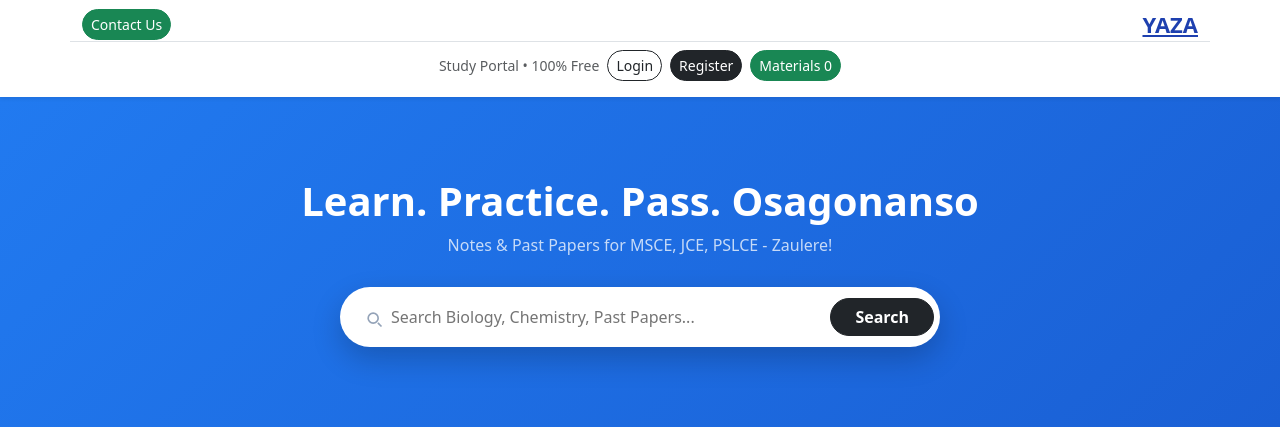
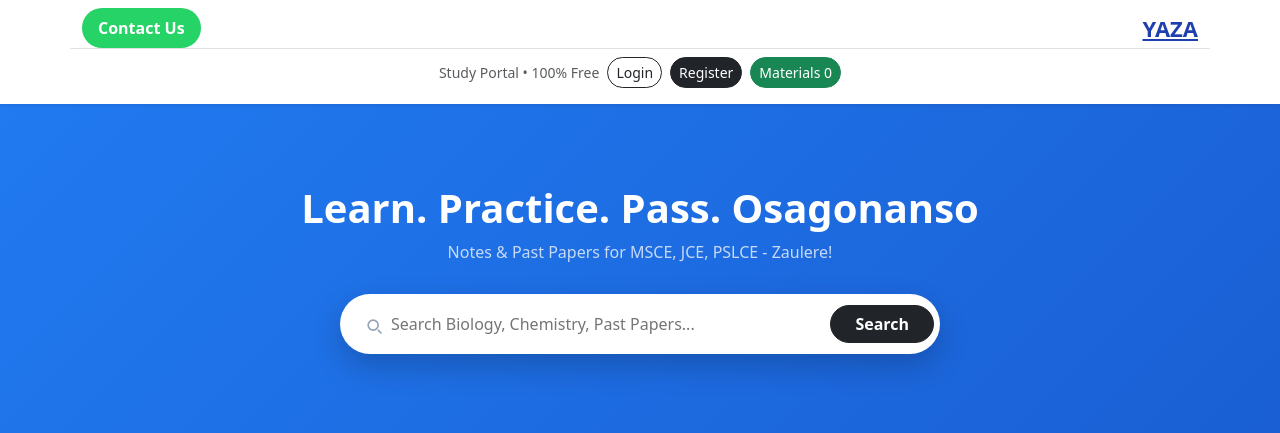
Before and after one commit to thomlivi8-stack/YAZA-project, a Django app: page / in a window 1280 px wide. Shown: the top 433 px of the page. Run offline with Django 5.2, Linux system fonts and the light colour scheme; data that the repository does not hold is empty.

Commit message:
Bring back Contact to US button

```diff
--- a/templates/home.html
+++ b/templates/home.html
@@ -57,10 +57,8 @@
 <nav class="navbar navbar-light bg-white shadow-sm sticky-top">
     <div class="container d-flex justify-content-between align-items-center">
         <!-- LEFT: Contact Us -->
-        <a href="https://wa.me/265998838491?text=Hi%20YAZA,%20I%20need%20help" class="btn btn-success btn-sm rounded-pill">
-            Contact Us
-        </a>
-        <!-- RIGHT: Logo + YAZA -->
+        <a href="https://wa.me/265982825082?text=Hi%20YAZA!%20I%20need%20help" target="_blank" style="background: #25D366; color: white; padding: 8px 16px; border-radius: 20px; font-weight: bold; text-decoration: none;">Contact Us</a>
+
         <a class="navbar-brand fw-bold d-flex align-items-center gap-2 m-0" style="color:#0616f5;" href="{% url 'home' %}">
            <a href="/" style="font-weight: bold; font-size: 22px; color: #1e40af;">YAZA</a>
         </a>
```
